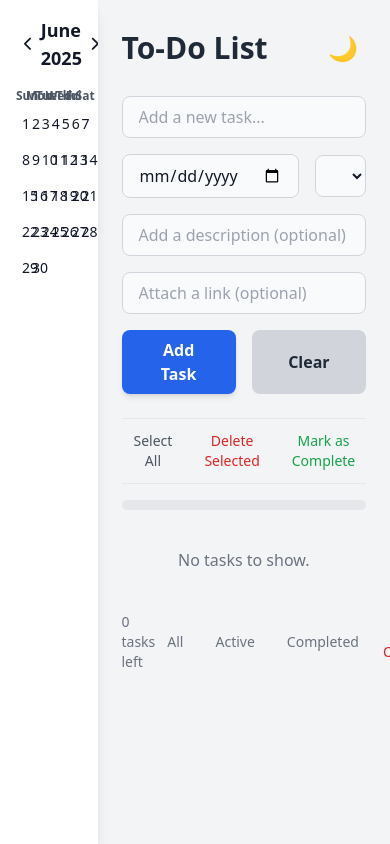
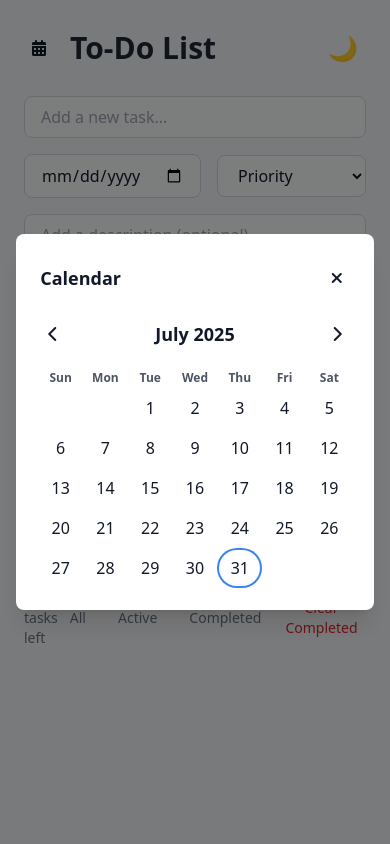
Before and after one commit to mRedzuan451/To-Do-List-Web-App, a plain HTML site: page app.html in a window 390 px wide. Both pictures are taken after a click on the button 28 px from the left and 44 px from the top of the page. Drawn offline with nearby package versions, Linux system fonts and the light colour scheme.

Commit message:
update calendar

```diff
--- a/app.html
+++ b/app.html
@@ -15,14 +15,19 @@
 </head>
 <body class="bg-gray-100 dark:bg-gray-900 text-gray-900 dark:text-gray-100 transition-colors duration-300">
     <div class="flex h-screen">
-        <aside class="w-1/4 p-4 bg-white dark:bg-gray-800 shadow-lg overflow-y-auto">
-            <div id="calendar" class="text-sm"></div>
+        <aside class="hidden md:block w-1/4 p-4 bg-white dark:bg-gray-800 shadow-lg overflow-y-auto">
+            <div id="desktop-calendar" class="text-sm"></div>
         </aside>
 
-        <main class="w-3/4 p-6 overflow-y-auto">
+        <main class="w-full md:w-3/4 p-6 overflow-y-auto">
             <div class="todo-app max-w-2xl mx-auto" role="main">
                 <header class="flex items-center justify-between mb-6">
-                    <h1 class="text-3xl font-bold text-gray-800 dark:text-white">To-Do List</h1>
+                    <div class="flex items-center gap-4">
+                        <button id="open-calendar-btn" class="md:hidden p-2 rounded-full hover:bg-gray-200 dark:hover:bg-gray-700">
+                            <i class="fas fa-calendar-alt"></i>
+                        </button>
+                        <h1 class="text-3xl font-bold text-gray-800 dark:text-white">To-Do List</h1>
+                    </div>
                     <button id="theme-toggle" aria-label="Toggle dark mode" class="text-2xl p-2 rounded-full hover:bg-gray-200 dark:hover:bg-gray-700">🌙</button>
                 </header>
 
@@ -76,21 +81,25 @@
                         <button id="import-tasks-btn" class="px-3 py-1 rounded-md hover:bg-gray-200 dark:hover:bg-gray-700">Import</button>
                     </div>
                 </div>
-
-                <div id="confirm-dialog" class="fixed inset-0 bg-black bg-opacity-50 flex items-center justify-center z-50 hidden" role="dialog" aria-modal="true" aria-labelledby="confirm-title">
-                    <div class="modal-content bg-white dark:bg-gray-800 p-6 rounded-lg shadow-xl text-center">
-                        <h2 id="confirm-title" class="text-lg font-semibold mb-2">Are you sure?</h2>
-                        <p id="confirm-message" class="mb-4"></p>
-                        <div class="flex justify-center gap-4">
-                            <button id="confirm-yes" class="px-4 py-2 bg-red-600 text-white rounded-lg hover:bg-red-700">Yes</button>
-                            <button id="confirm-no" class="px-4 py-2 bg-gray-300 dark:bg-gray-600 rounded-lg hover:bg-gray-400 dark:hover:bg-gray-500">No</button>
-                        </div>
-                    </div>
-                </div>
             </div>
         </main>
     </div>
 
+    <div id="calendar-modal" class="fixed inset-0 bg-black bg-opacity-50 flex items-center justify-center z-50 hidden">
+        <div class="bg-white dark:bg-gray-800 p-6 rounded-lg shadow-xl w-11/12 max-w-sm">
+            <div class="flex justify-between items-center mb-4">
+                <h2 class="text-lg font-semibold">Calendar</h2>
+                <button id="close-calendar-btn" class="p-2 rounded-full hover:bg-gray-200 dark:hover:bg-gray-700">
+                    <i class="fas fa-times"></i>
+                </button>
+            </div>
+            <div id="mobile-calendar"></div>
+        </div>
+    </div>
+
+    <div id="confirm-dialog" class="fixed inset-0 bg-black bg-opacity-50 flex items-center justify-center z-50 hidden" role="dialog" aria-modal="true" aria-labelledby="confirm-title">
+      </div>
+
     <script type="module" src="app.js"></script>
 </body>
 </html>
--- a/app.js
+++ b/app.js
@@ -3,7 +3,6 @@ import { renderTasks, getTaskInput, clearInputs, getFilter, getConfirm } from '.
 import * as TaskManager from './tasks.js';
 import { renderCalendar } from './calendar.js';
 
-// Wait for the DOM to be fully loaded before running the app
 document.addEventListener('DOMContentLoaded', () => {
     let tasks = loadTasks();
     let filter = 'all';
@@ -14,7 +13,28 @@ document.addEventListener('DOMContentLoaded', () => {
         renderApp();
 
         const taskList = document.getElementById('task-list');
+        const openCalendarBtn = document.getElementById('open-calendar-btn');
+        const closeCalendarBtn = document.getElementById('close-calendar-btn');
+        const calendarModal = document.getElementById('calendar-modal');
 
+        // --- Event Listeners for Calendar Modal ---
+        openCalendarBtn.addEventListener('click', () => {
+            calendarModal.classList.remove('hidden');
+        });
+
+        closeCalendarBtn.addEventListener('click', () => {
+            calendarModal.classList.add('hidden');
+        });
+
+        // Click outside the modal to close it
+        calendarModal.addEventListener('click', (e) => {
+            if (e.target === calendarModal) {
+                calendarModal.classList.add('hidden');
+            }
+        });
+
+
+        // --- Other App Event Listeners ---
         document.getElementById('add-task-btn').addEventListener('click', () => {
             const input = getTaskInput();
             if (input.text) {
@@ -175,7 +195,9 @@ document.addEventListener('DOMContentLoaded', () => {
     function renderApp() {
         const filteredTasks = TaskManager.getFilteredTasks(tasks, filter);
         renderTasks(filteredTasks, selectedTasks);
-        renderCalendar(tasks);
+        // Render the calendar in both places
+        renderCalendar(tasks, 'desktop-calendar');
+        renderCalendar(tasks, 'mobile-calendar');
     }
 
     // Start the app
--- a/calendar.js
+++ b/calendar.js
@@ -1,11 +1,10 @@
 let currentMonth;
 let currentYear;
 
-function updateCalendarState(tasks) {
-    const calendarEl = document.getElementById('calendar');
+function updateCalendarState(tasks, elementId) {
+    const calendarEl = document.getElementById(elementId);
     if (!calendarEl) return;
 
-    // Clear previous calendar content
     calendarEl.innerHTML = '';
 
     const firstDay = new Date(currentYear, currentMonth, 1);
@@ -14,9 +13,9 @@ function updateCalendarState(tasks) {
     const header = document.createElement('div');
     header.className = 'flex justify-between items-center mb-4';
     header.innerHTML = `
-        <button id="prev-month" class="p-2 rounded-full hover:bg-gray-200 dark:hover:bg-gray-700"><i class="fas fa-chevron-left"></i></button>
+        <button data-calendar-id="${elementId}" class="prev-month-btn p-2 rounded-full hover:bg-gray-200 dark:hover:bg-gray-700"><i class="fas fa-chevron-left"></i></button>
         <h3 class="font-bold text-lg">${firstDay.toLocaleString('default', { month: 'long' })} ${currentYear}</h3>
-        <button id="next-month" class="p-2 rounded-full hover:bg-gray-200 dark:hover:bg-gray-700"><i class="fas fa-chevron-right"></i></button>
+        <button data-calendar-id="${elementId}" class="next-month-btn p-2 rounded-full hover:bg-gray-200 dark:hover:bg-gray-700"><i class="fas fa-chevron-right"></i></button>
     `;
     calendarEl.appendChild(header);
 
@@ -53,33 +52,33 @@ function updateCalendarState(tasks) {
     }
     calendarEl.appendChild(daysGrid);
 
-    document.getElementById('prev-month').addEventListener('click', () => {
+    // Re-add event listeners for the new buttons
+    calendarEl.querySelector('.prev-month-btn').addEventListener('click', () => {
         currentMonth--;
         if (currentMonth < 0) {
             currentMonth = 11;
             currentYear--;
         }
-        updateCalendarState(tasks);
+        updateCalendarState(tasks, elementId);
     });
 
-    document.getElementById('next-month').addEventListener('click', () => {
+    calendarEl.querySelector('.next-month-btn').addEventListener('click', () => {
         currentMonth++;
         if (currentMonth > 11) {
             currentMonth = 0;
             currentYear++;
         }
-        updateCalendarState(tasks);
+        updateCalendarState(tasks, elementId);
     });
 }
 
-function renderCalendar(tasks = []) {
-    // Initialize month and year on the first run
+function renderCalendar(tasks = [], elementId) {
     if (currentMonth === undefined || currentYear === undefined) {
         const now = new Date();
         currentMonth = now.getMonth();
         currentYear = now.getFullYear();
     }
-    updateCalendarState(tasks);
+    updateCalendarState(tasks, elementId);
 }
 
 export { renderCalendar };
```
